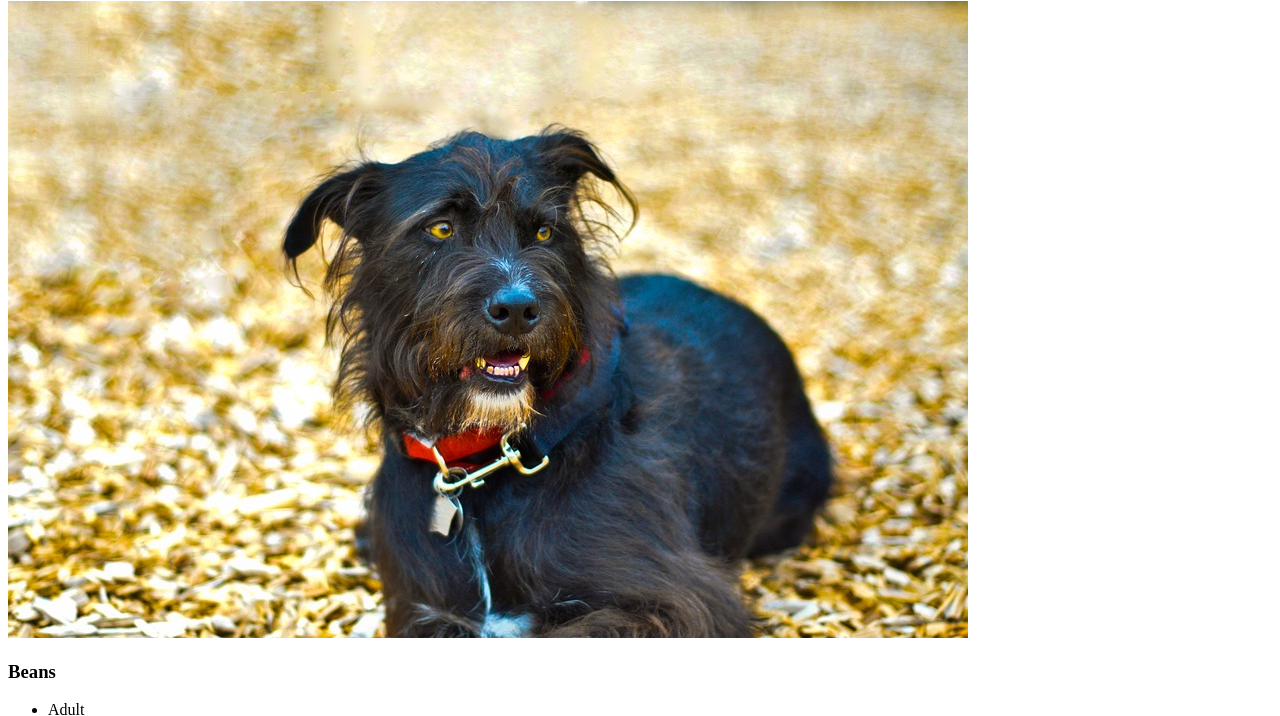
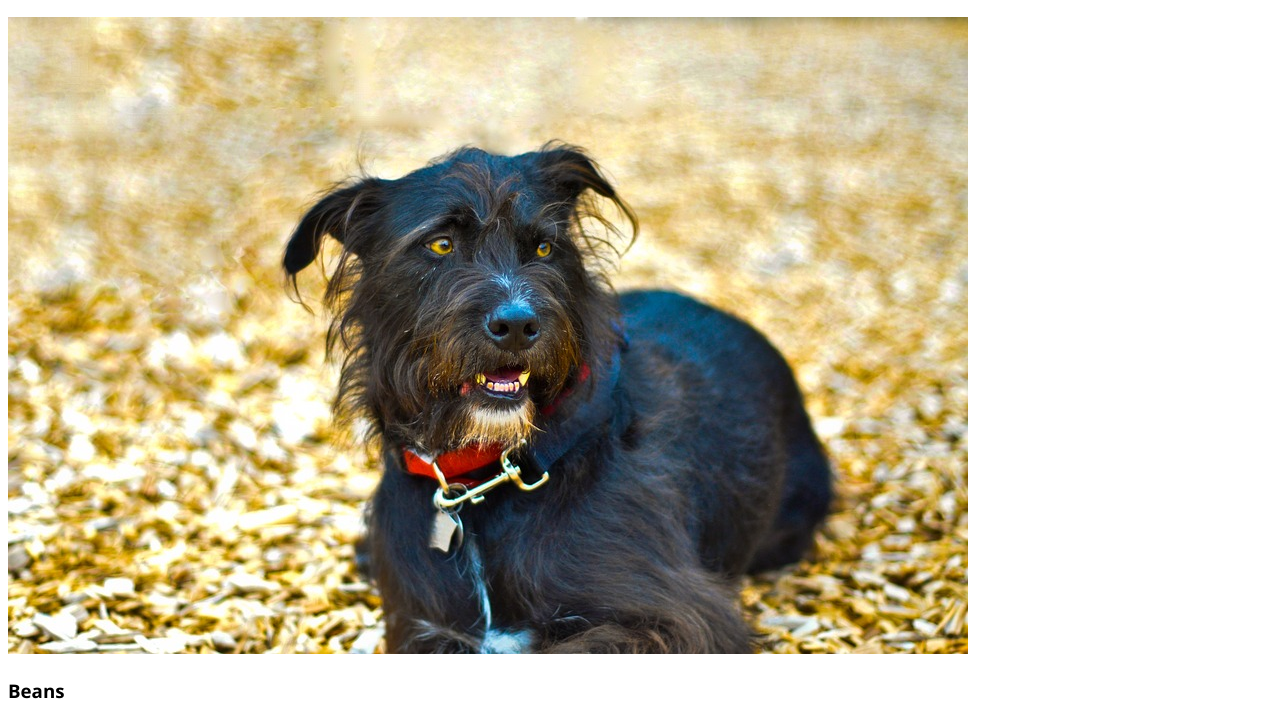
Before and after one commit to Momentum-Team-16/dog-adoption-jeromecox, a plain HTML site: page index.html in a window 1280 px wide. Shown: the part 188-904 px from the top of the page. Drawn offline with nearby package versions, Linux system fonts and the light colour scheme.

Commit message:
added Open Sans font

```diff
--- a/styles.css
+++ b/styles.css
@@ -1,3 +1,6 @@
+html {
+  font-family: "Open Sans", sans-serif;
+}
 header {
   color: white;
   background-color: #004175;
@@ -7,3 +10,5 @@ header {
   border-bottom-style: solid;
   margin: 0px 5rem;
 }
+.dogs {
+}
```
